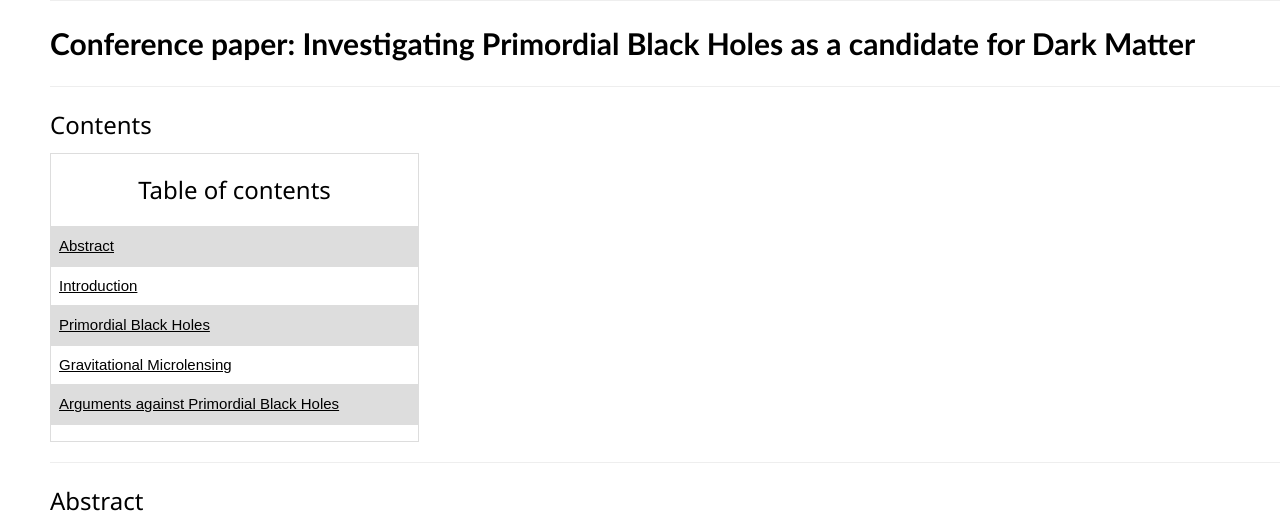
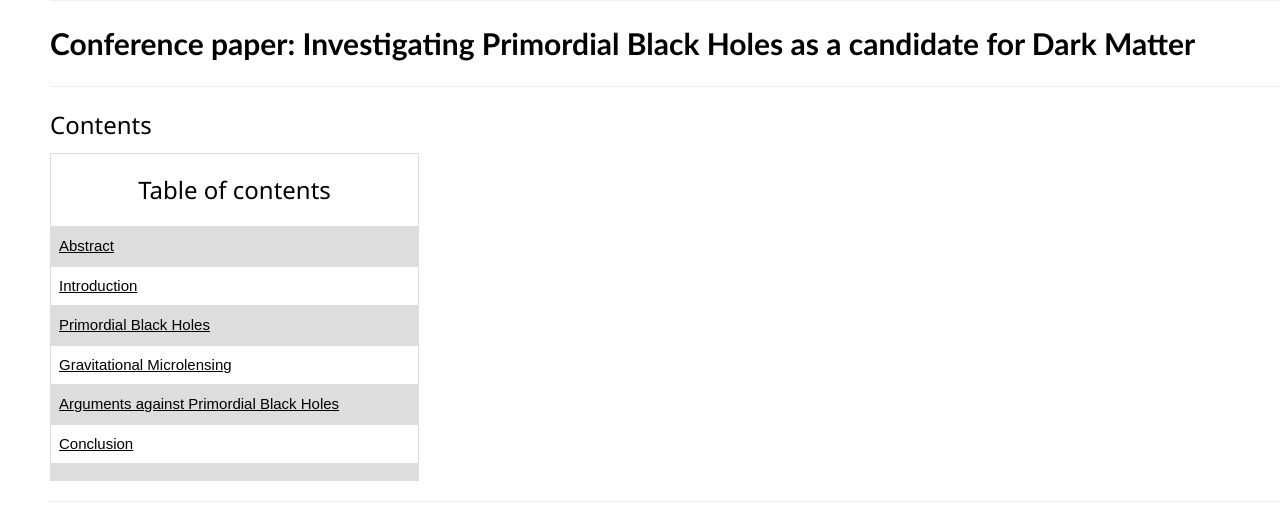
Before and after one commit to FEPSF6878170/FY6878170, a plain HTML site: page index.html in a window 1280 px wide. Shown: the part 439-952 px from the top of the page. Drawn offline with nearby package versions, Linux system fonts and the light colour scheme.

Commit message:
Update index.html

```diff
--- a/index.html
+++ b/index.html
@@ -66,6 +66,9 @@
                 </tr>
                 <tr>
                   <td><a href="#Arguments against Primordial Black Holes">Arguments against Primordial Black Holes</td>
+                </tr>
+                <tr>
+                  <td><a href="#Conclusion">Conclusion</td>
                 </tr>
                 <tr>
                   <td><a href="#References"></td>
```
